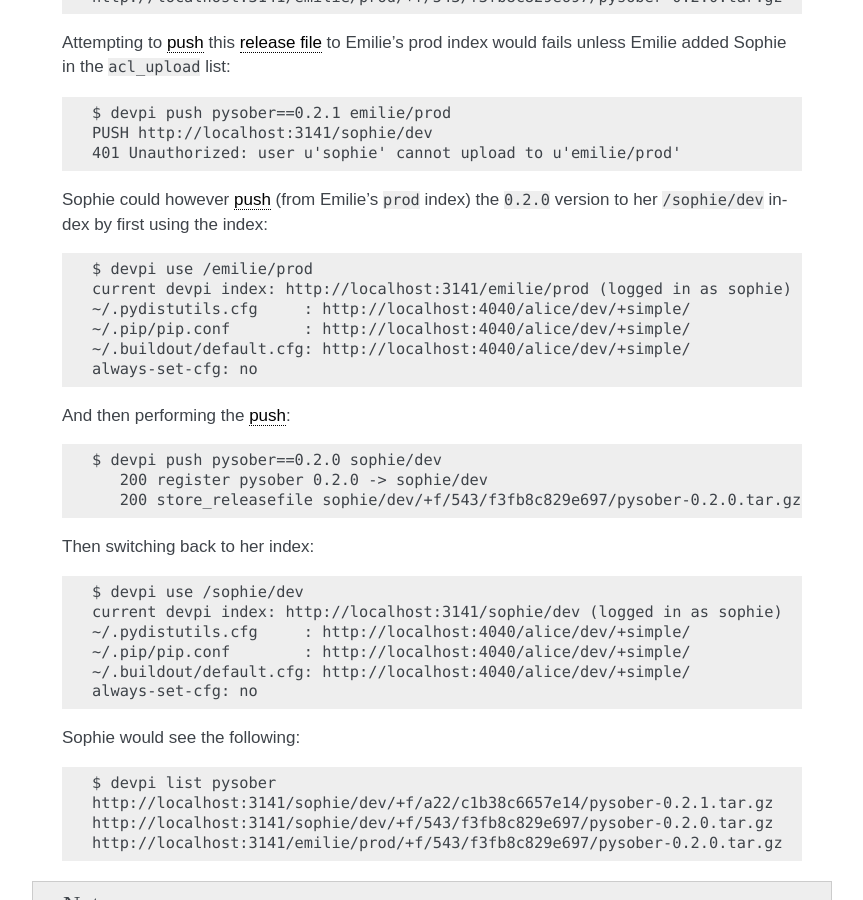
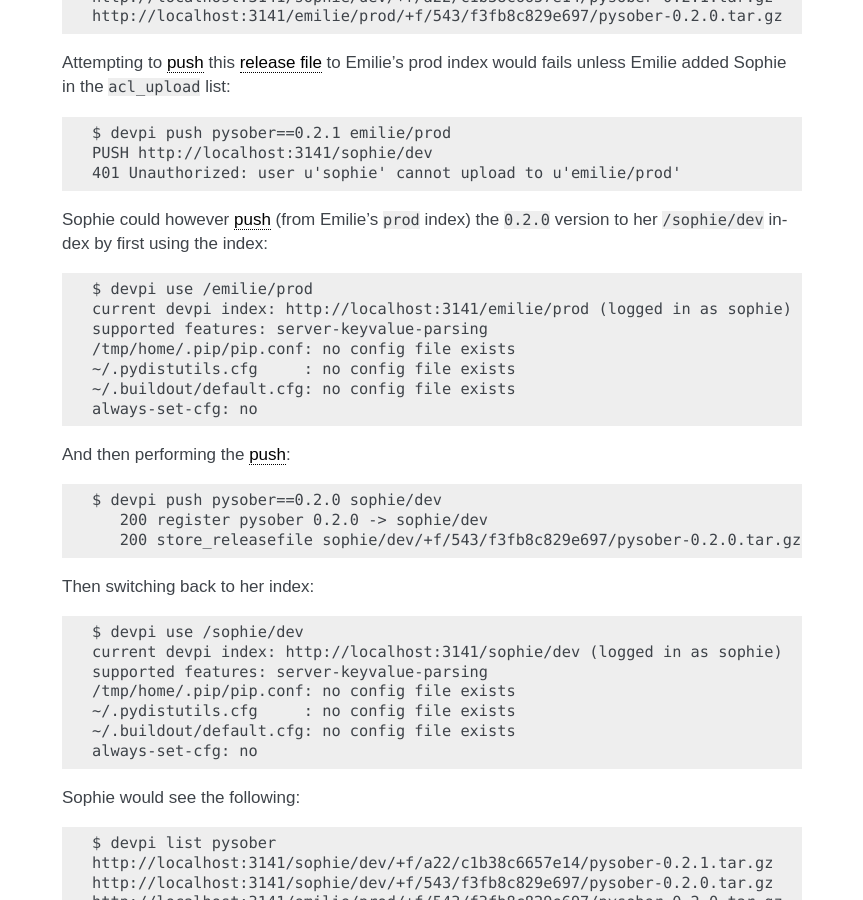
Before and after one commit to devpi/devpi, a Sphinx documentation site: the page built from doc/userman/devpi_packages.rst, in a window 1280 px wide and 900 px high, scrolled down 6816 px. Shown: the whole window, without its empty margins (318-1181 px from the left). Built offline with Sphinx 7.4.7, drawn with Linux system fonts in a browser that asks for light colours; some of the changed text lies outside the part shown.

Commit message:
Updated devpi use output.

```diff
--- a/doc/userman/devpi_packages.rst
+++ b/doc/userman/devpi_packages.rst
@@ -297,9 +297,10 @@ Let's also make sure we now switch (use) the appropriate index::
 
    $ devpi use /sophie/dev
    current devpi index: http://localhost:3141/sophie/dev (logged in as sophie)
-   ~/.pydistutils.cfg     : http://localhost:4040/alice/dev/+simple/
-   ~/.pip/pip.conf        : http://localhost:4040/alice/dev/+simple/
-   ~/.buildout/default.cfg: http://localhost:4040/alice/dev/+simple/
+   supported features: server-keyvalue-parsing
+   /tmp/home/.pip/pip.conf: no config file exists
+   ~/.pydistutils.cfg     : no config file exists
+   ~/.buildout/default.cfg: no config file exists
    always-set-cfg: no
 
 Finally let's take a look at the index to see if the ``pysober`` is present::
@@ -368,9 +369,10 @@ version to her ``/sophie/dev`` index by first using the index::
 
    $ devpi use /emilie/prod
    current devpi index: http://localhost:3141/emilie/prod (logged in as sophie)
-   ~/.pydistutils.cfg     : http://localhost:4040/alice/dev/+simple/
-   ~/.pip/pip.conf        : http://localhost:4040/alice/dev/+simple/
-   ~/.buildout/default.cfg: http://localhost:4040/alice/dev/+simple/
+   supported features: server-keyvalue-parsing
+   /tmp/home/.pip/pip.conf: no config file exists
+   ~/.pydistutils.cfg     : no config file exists
+   ~/.buildout/default.cfg: no config file exists
    always-set-cfg: no
 
 And then performing the :term:`push`::
@@ -383,9 +385,10 @@ Then switching back to her index::
 
    $ devpi use /sophie/dev
    current devpi index: http://localhost:3141/sophie/dev (logged in as sophie)
-   ~/.pydistutils.cfg     : http://localhost:4040/alice/dev/+simple/
-   ~/.pip/pip.conf        : http://localhost:4040/alice/dev/+simple/
-   ~/.buildout/default.cfg: http://localhost:4040/alice/dev/+simple/
+   supported features: server-keyvalue-parsing
+   /tmp/home/.pip/pip.conf: no config file exists
+   ~/.pydistutils.cfg     : no config file exists
+   ~/.buildout/default.cfg: no config file exists
    always-set-cfg: no
 
 Sophie would see the following::
```
